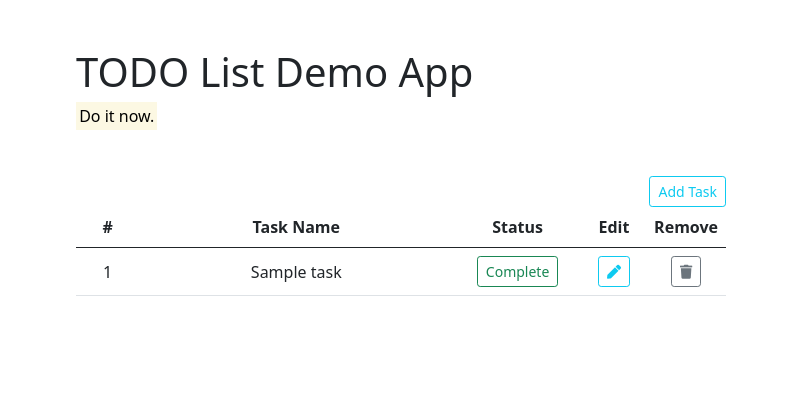
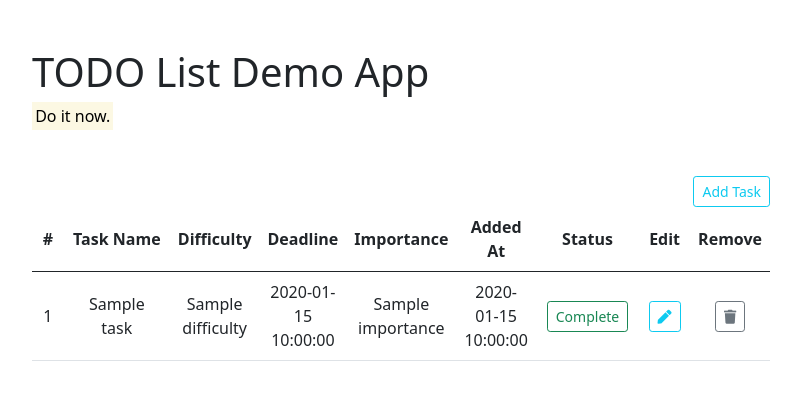
Before and after one commit to guilhermedelyra/tasklist, a Flask app: template src/app/templates/index.html in a window 1280 px wide. Shown: the top 400 px of the page, without its empty margins (239-1040 px from the left). Run offline with Flask 2, Linux system fonts and the light colour scheme; the template is opened without the code that fills it: most values are stand-ins (such as "Sample title", 1, 10 or a date in 2020).

Commit message:
needs to fix update: 1 - refactor function so it can be more generalized 2 - allow users to update only one field (instead of having to re-write all infos)

```diff
--- a/src/app/routes.py
+++ b/src/app/routes.py
@@ -43,7 +43,7 @@ def update(task_id):
 def create():
     """ recieves post requests to add new task """
     data = request.get_json()
-    db_helper.insert_new_task(data['description'])
+    db_helper.insert_new_task(data['description'], data['difficulty'], data['deadline'], data['importance'])
     result = {'success': True, 'response': 'Done'}
     return jsonify(result)
 
--- a/src/app/static/script/modal.js
+++ b/src/app/static/script/modal.js
@@ -31,7 +31,10 @@ $(document).ready(function () {
             url: tID ? '/edit/' + tID : '/create',
             contentType: 'application/json;charset=UTF-8',
             data: JSON.stringify({
-                'description': $('#task-modal').find('.form-control').val()
+                'description': $('#task-modal').find('.form-control-description').val(),
+                'difficulty': $('#task-modal').find('.form-control-difficulty').val(),
+                'deadline': $('#task-modal').find('.form-control-deadline').val(),
+                'importance': $('#task-modal').find('.form-control-importance').val()
             }),
             success: function (res) {
                 console.log(res.response)
--- a/src/app/static/styles/custom.css
+++ b/src/app/static/styles/custom.css
@@ -41,7 +41,7 @@ hr {
 /* bootstrap modifications */
 .container {
     width: auto;
-    max-width: 680px;
+    max-width: 60vw;
     padding: 0 15px;
 }
 
--- a/src/app/templates/index.html
+++ b/src/app/templates/index.html
@@ -43,7 +43,20 @@
             <div class="modal-body">
                 <div class="input-group mb-3">
                     <span class="input-group-text" id="task-form-display">Task</span>
-                    <input type="text" class="form-control" placeholder="Description of task" aria-label="task-name" aria-describedby="basic-addon1">
+                    <input type="text" class="form-control-description" placeholder="Description of task" aria-label="task-name" aria-describedby="basic-addon1">
+                    <br />
+
+                    <span class="input-group-text" id="task-form-display">Difficulty</span>
+                    <input type="text" class="form-control-difficulty" placeholder="Difficulty from 1 (easy) to 10 (hard)" aria-label="task-name" aria-describedby="basic-addon1">
+                    <br />
+
+                    <span class="input-group-text" id="task-form-display">Deadline</span>
+                    <input type="text" class="form-control-deadline" placeholder="Deadline from 1 (short-term) to 10 (long-term)" aria-label="task-name" aria-describedby="basic-addon1">
+                    <br />
+
+                    <span class="input-group-text" id="task-form-display">Importance</span>
+                    <input type="text" class="form-control-importance" placeholder="Importance from 1 (non-important) to 10 (much important)" aria-label="task-name" aria-describedby="basic-addon1">
+                    <br />
                 </div>
             </div>
             <div class="modal-footer">
@@ -63,6 +76,10 @@
         <tr>
             <th class="task-id">#</th>
             <th class="task">Task Name</th>
+            <th>Difficulty</th>
+            <th>Deadline</th>
+            <th>Importance</th>
+            <th>Added At</th>
             <th class="status">Status</th>
             <th class="update">Edit</th>
             <th class="update">Remove</th>
@@ -74,6 +91,10 @@
             <tr>
                 <td>{{item.id}}</td>
                 <td>{{item.task}}</td>
+                <td>{{item.difficulty}}</td>
+                <td>{{item.deadline}}</td>
+                <td>{{item.importance}}</td>
+                <td>{{item.added_at}}</td>
 
                 {% if item.status == "In Progress" %}
                     <td><button type="button" class="btn btn-outline-warning btn-sm state" data-source="{{item.id}}">{{item.status}}</button></td>
```
Also changed, not shown: init.sql (+8 -4 lines), src/app/database.py (+10 -5 lines).
